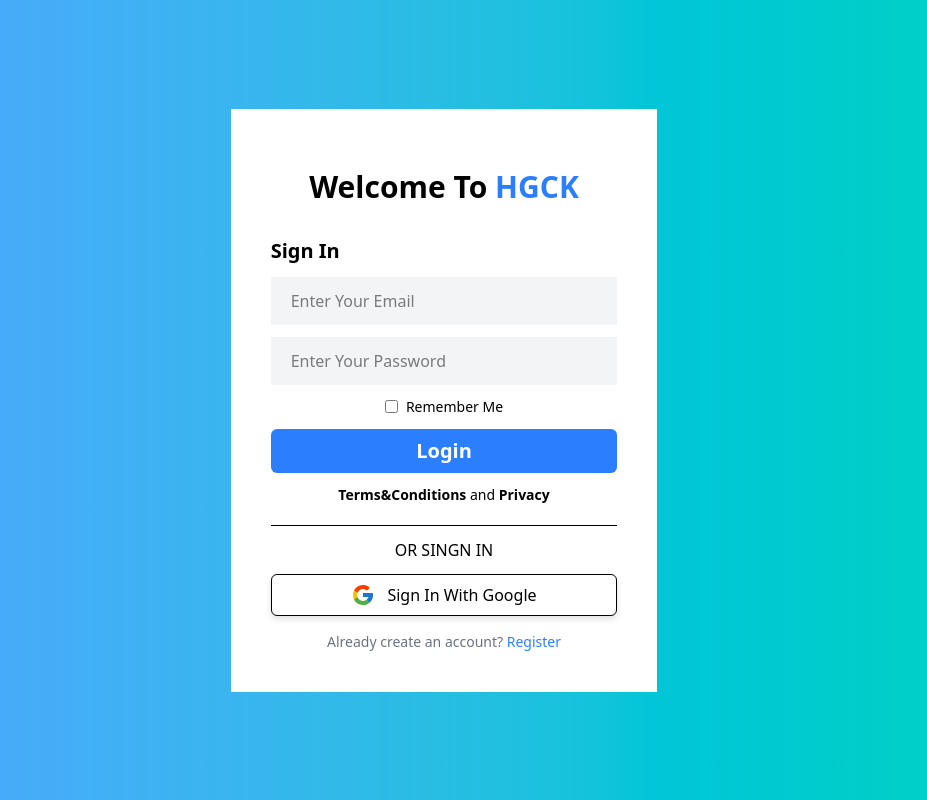
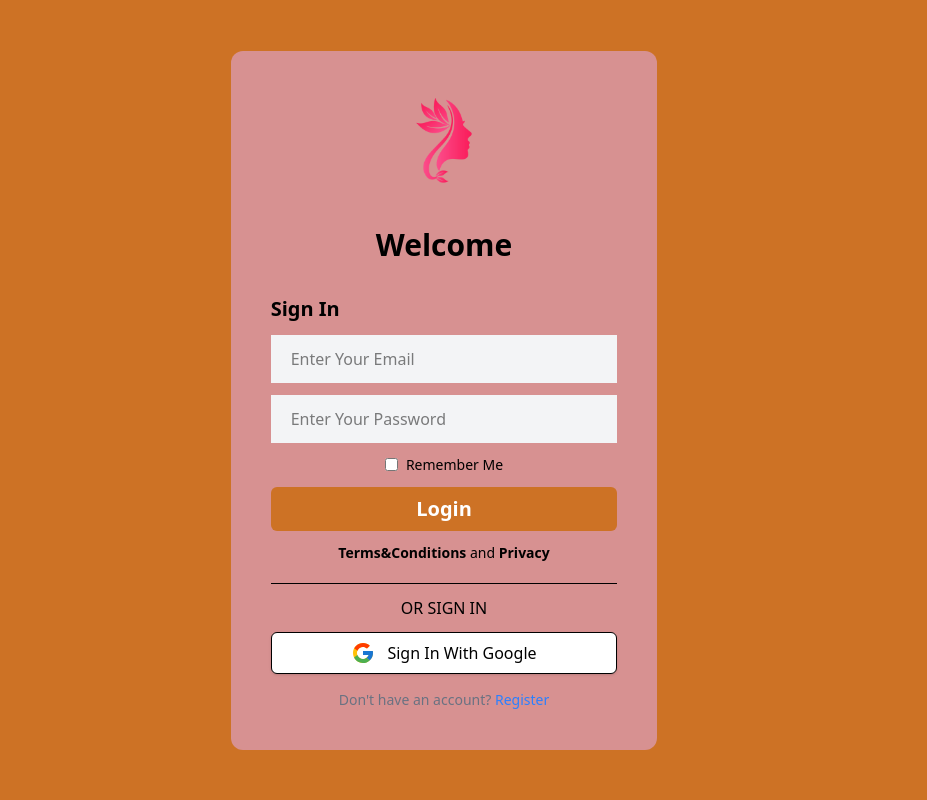
Before and after one commit to Ganidu2004/cbc-frontend, a React (Vite) app: page /login in a window 1280 px wide. Shown: the whole page, without its empty margins (196-1123 px from the left). Built offline with nearby package versions, Linux system fonts and the light colour scheme.

Commit message:
login page re design😉

```diff
--- a/src/pages/logingPage.jsx
+++ b/src/pages/logingPage.jsx
@@ -8,6 +8,7 @@ export default function LoginPage() {
   const navigate = useNavigate()
   const [email,setEmail] = useState("")
   const [password,setPassword] = useState("")
+
   function login(){
     axios.post(import.meta.env.VITE_BACKEND_URL+"/api/users/login",{
       email : email,
@@ -20,7 +21,6 @@ export default function LoginPage() {
         }
 
         toast.success("Login Success")
-        console.log(res.data.user.type)
 
         localStorage.setItem("token",res.data.token)
 
@@ -32,43 +32,53 @@ export default function LoginPage() {
       }
     )
   }
+
   return (
-    <div className="w-full h-screen bg-gradient-to-r from-blue-400 to-teal-400 flex justify-center items-center">
-      <div className="lg:w-1/3 2xl:w-1/4 p-10 bg-white">
+    <div className="w-full h-screen bg-accent  flex justify-center items-center">
+      <div className="lg:w-1/3 2xl:w-1/4 p-10 bg-[#d79191] rounded-xl">
+
+        <div className="flex justify-center pb-5">
+          <img src="/logo.png" alt="Logo" className="w-24 h-24 object-cover" />
+        </div>
+
         <div className="space-y-3">
-          <h1 className="text-center text-3xl font-bold py-5">Welcome To <span className="text-blue-500">HGCK</span></h1>
+          <h1 className="text-center text-3xl font-bold py-5">Welcome</h1>
           <h1 className="text-xl font-semibold">Sign In</h1>
           <form className="flex flex-col space-y-3">
-            <input className="outline-0 px-5 py-3 bg-gray-100" placeholder="Enter Your Email" value={email} onChange={
-                (e)=>{
-                  setEmail(e.target.value)
-                }
-              }/>
-            <input type="password" className="outline-0 px-5 py-3 bg-gray-100" placeholder="Enter Your Password" value={password} onChange={
-              (e)=>{
-                setPassword(e.target.value)
-              }
-            }/>
+            <input className="outline-0 px-5 py-3 bg-gray-100" placeholder="Enter Your Email"
+              value={email} onChange={(e)=>{ setEmail(e.target.value) }} />
+            <input type="password" className="outline-0 px-5 py-3 bg-gray-100" placeholder="Enter Your Password"
+              value={password} onChange={(e)=>{ setPassword(e.target.value) }} />
+
             <div className="flex justify-center items-center">
               <div className="flex items-center space-x-2">
-                <input type="checkbox" className="cursor-pointer" name=""/>
+                <input type="checkbox" className="cursor-pointer"/>
                 <p className="text-sm">Remember Me</p>
               </div>
             </div>
-            <button type="button" onClick={login} className="cursor-pointer p-2 bg-blue-500 text-xl text-white font-bold rounded-md drop-shado-md hover:bg-blue-400">Login</button>
-            <p className="text-center text-sm pb-5 border-b"><span className="font-bold">Terms&Conditions</span> and <span className="font-bold">Privacy</span></p>
+
+            <button type="button" onClick={login}
+              className="cursor-pointer p-2 bg-accent text-xl text-white font-bold rounded-md hover:bg-accent-light">
+              Login
+            </button>
+
+            <p className="text-center text-sm pb-5 border-b">
+              <span className="font-bold">Terms&Conditions</span> and <span className="font-bold">Privacy</span>
+            </p>
           </form>
+
           <div className="space-y-3">
-            <p className="text-center">OR SINGN IN</p>
-            <button className="w-full p-2 bg-white border drop-shadow-md rounded-md space-x-3 flex items-center justify-center cursor-pointer hover:bg-blue-200">
+            <p className="text-center">OR SIGN IN</p>
+            <button className="w-full p-2 bg-white border shadow-sm rounded-md space-x-3 flex items-center justify-center cursor-pointer hover:bg-accent-light">
               <FcGoogle className="text-2xl" /><span>Sign In With Google</span>
             </button>
+
             <p className="text-center text-gray-500 text-sm mt-4">
-                Already create an account?{" "}
+                Don't have an account?{" "}
                 <span onClick={() => navigate("/singin")} className="text-blue-500 hover:underline cursor-pointer">
                   Register
                 </span>
-              </p>
+            </p>
           </div>
         </div>
       </div>
```
